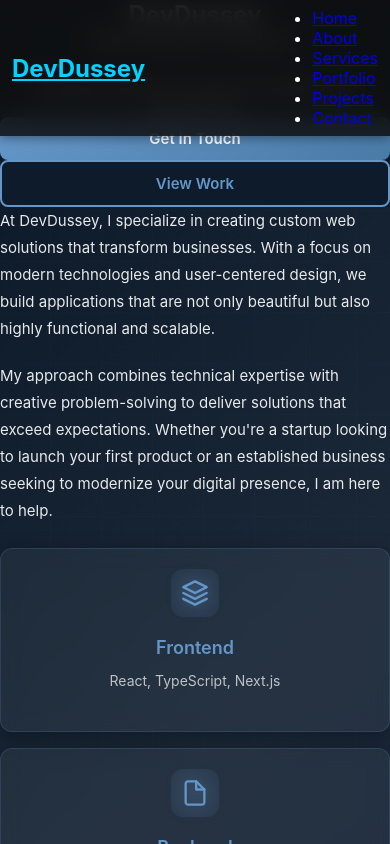
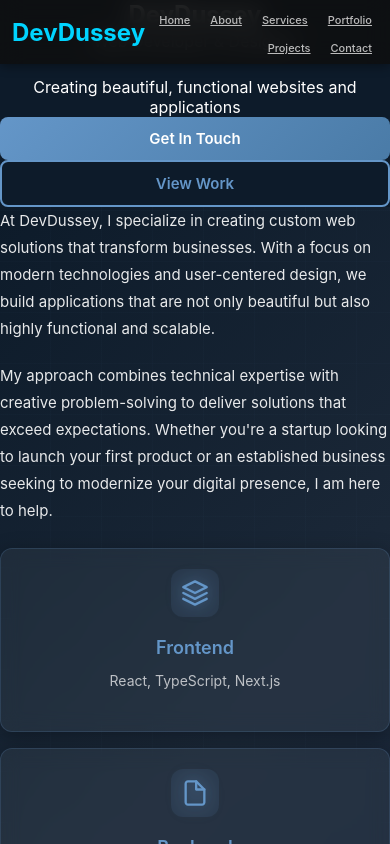
Before and after one commit to devdussey/DevDusseyPortfolio, a React (Vite) app: page / in a window 390 px wide. Shown: the top 844 px of the page. Built offline with nearby package versions, Linux system fonts and the light colour scheme.

Commit message:
Updated Navigation.css

```diff
--- a/src/components/Navigation.css
+++ b/src/components/Navigation.css
@@ -23,6 +23,10 @@
   align-items: center;
 }
 
+.nav-logo {
+  text-decoration: none;
+}
+
 .logo {
   display: flex;
   align-items: center;
@@ -39,14 +43,14 @@
   filter: drop-shadow(0 0 6px rgba(79, 195, 247, 0.6));
 }
 
-.nav-links {
+.nav-menu {
   display: flex;
   list-style: none;
   gap: 32px;
   align-items: center;
 }
 
-.nav-links a {
+.nav-menu a {
   font-size: 16px;
   font-weight: 500;
   color: #bbb;
@@ -54,7 +58,7 @@
   transition: color 0.3s ease;
 }
 
-.nav-links a::after {
+.nav-menu a::after {
   content: '';
   position: absolute;
   bottom: -6px;
@@ -66,17 +70,30 @@
   border-radius: 2px;
 }
 
-.nav-links a:hover {
+.nav-menu a:hover {
   color: #fff;
 }
 
-.nav-links a:hover::after,
-.nav-links a.active::after {
+.nav-menu a:hover::after,
+.nav-menu a.active::after {
   width: 100%;
 }
 
-.nav-links a.active {
+.nav-menu a.active {
   color: #4FC3F7;
+}
+
+.nav-menu {
+  margin: 0;
+  padding: 0;
+  display: flex;
+  list-style: none;
+  gap: 32px;
+  align-items: center;
+}
+
+.nav-menu li {
+  list-style: none;
 }
 
 @media (max-width: 968px) {
@@ -84,11 +101,11 @@
     padding: 12px 16px;
   }
 
-  .nav-links {
+  .nav-menu {
     gap: 20px;
   }
 
-  .nav-links a {
+  .nav-menu a {
     font-size: 14px;
   }
 }
@@ -107,13 +124,13 @@
     height: 32px;
   }
 
-  .nav-links {
+  .nav-menu {
     gap: 12px;
     flex-wrap: wrap;
     justify-content: flex-end;
   }
 
-  .nav-links a {
+  .nav-menu a {
     font-size: 12px;
     padding: 4px 8px;
   }
@@ -137,11 +154,11 @@
     height: 28px;
   }
 
-  .nav-links {
+  .nav-menu {
     gap: 8px;
   }
 
-  .nav-links a {
+  .nav-menu a {
     font-size: 11px;
     padding: 4px 6px;
   }
```
